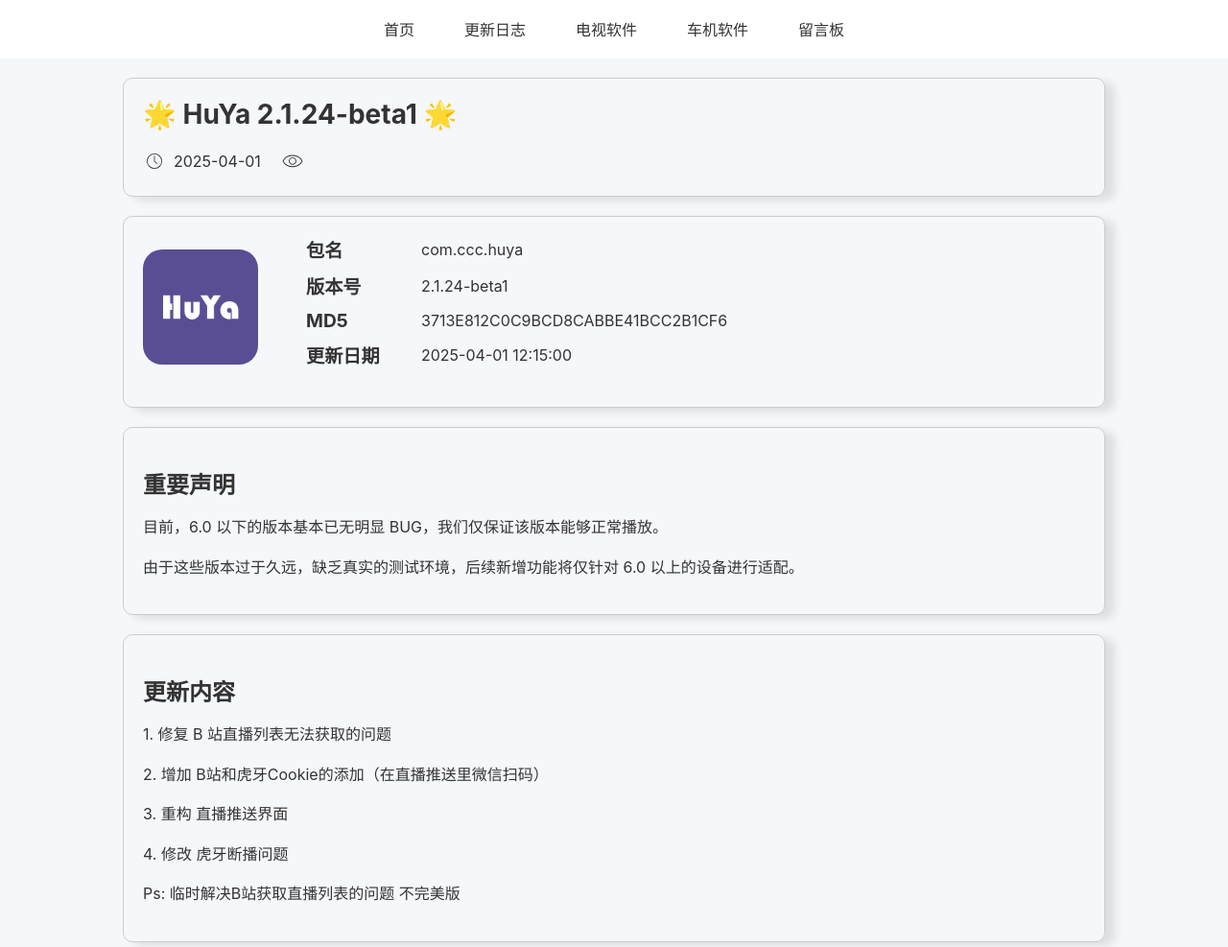
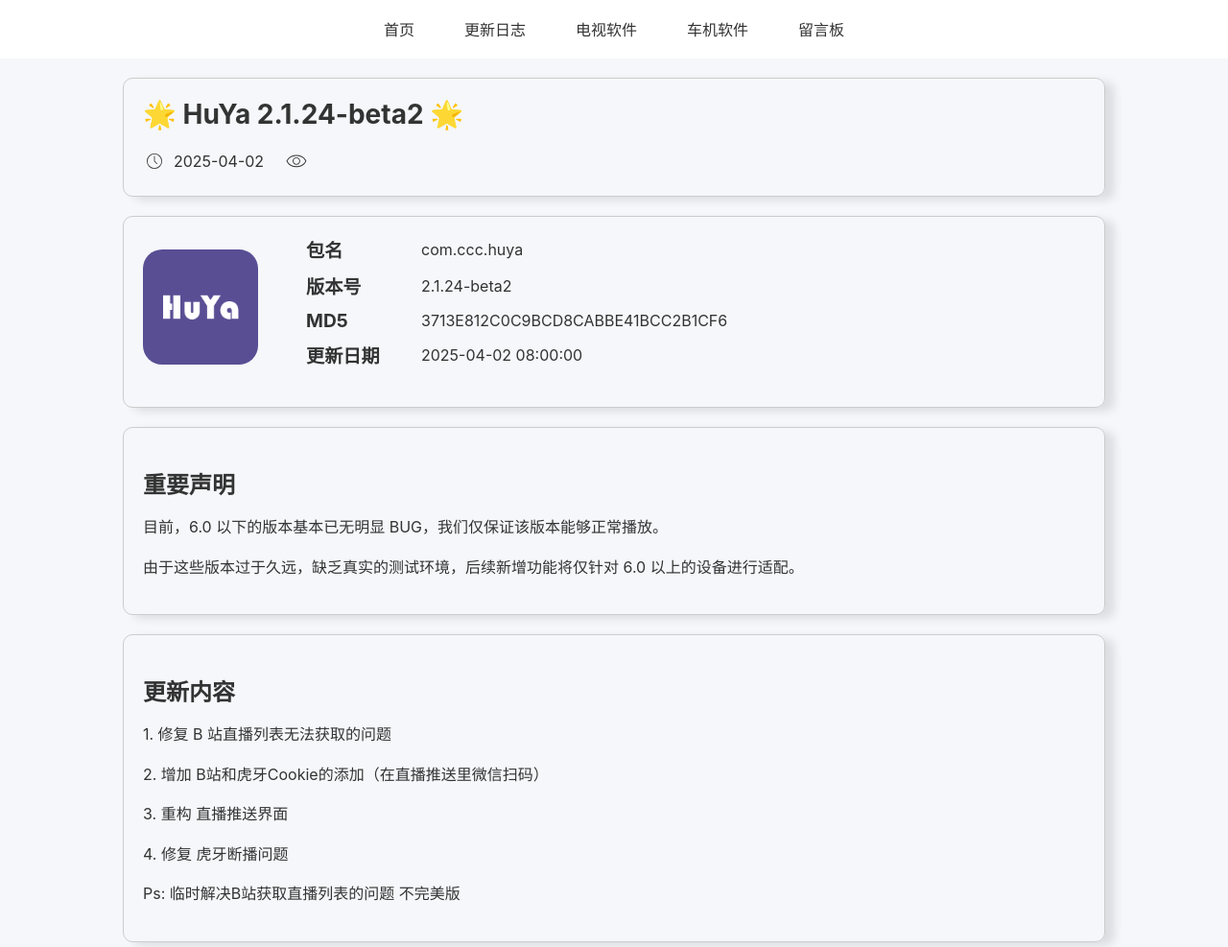
Before and after one commit to jayjd/jayjd.github.io, a Jekyll site: the page built from _posts/huya/2025-04-01-HuYa2.1.24.md, in a window 1280 px wide and 1400 px high. Shown: the top 987 px of the window at 96% size. Built offline with Jekyll 4.4.1, drawn with Linux system fonts in a browser that asks for light colours; comment, search, counter and statistics services are not loaded.

Commit message:
docs: 更新HuYa版本至2.1.24-beta2并修复相关问题

```diff
--- a/_posts/huya/2025-04-01-HuYa2.1.24.md
+++ b/_posts/huya/2025-04-01-HuYa2.1.24.md
@@ -1,7 +1,7 @@
 ---
 layout: default
 title:  "HuYa"
-version: 2.1.24-beta1
+version: 2.1.24-beta2
 icon: "/assets/img/ic_channel.png"
 package: com.ccc.huya
 md5: 3713E812C0C9BCD8CABBE41BCC2B1CF6
@@ -9,9 +9,9 @@
             1. 修复 B 站直播列表无法获取的问题
             2. 增加 B站和虎牙Cookie的添加（在直播推送里微信扫码）
             3. 重构 直播推送界面
-            4. 修改 虎牙断播问题
+            4. 修复 虎牙断播问题
             Ps: 临时解决B站获取直播列表的问题 不完美版
-date:   2025-04-01 20:15:00 +0800
+date:   2025-04-02 16:00:00 +0800
 categories: thread
 lanzou_download: "https://jayjd.lanzouu.com/b0017d4c4d"
 lanzou_pwd: "h8lf"
```
